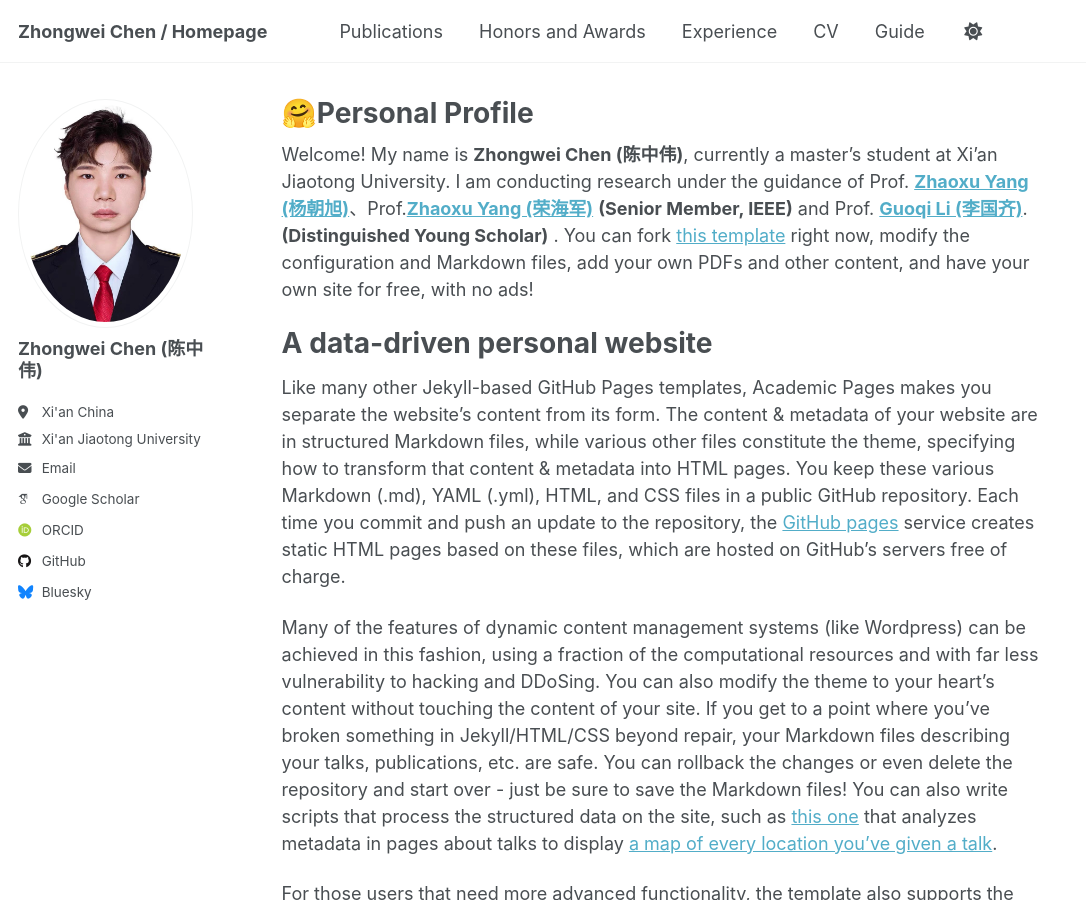
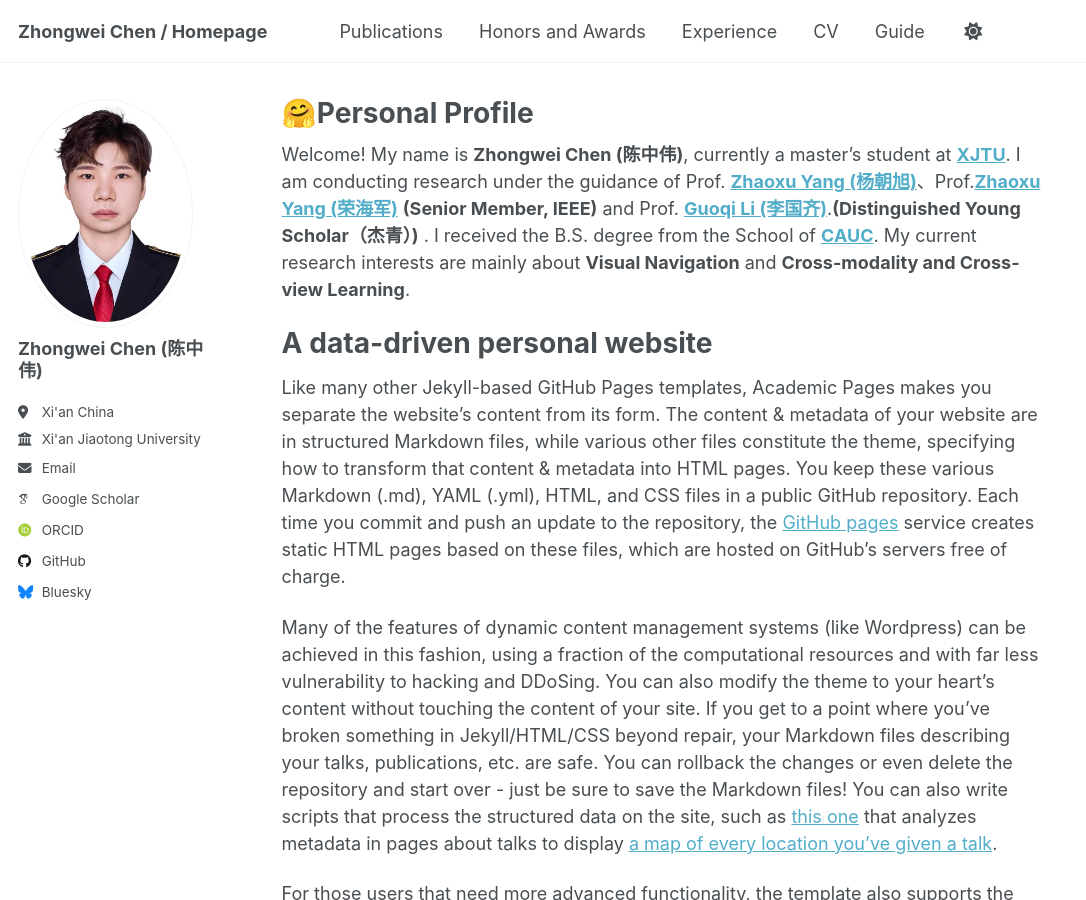
Before and after one commit to ISChenawei/ISChenawei.github.io, a Jekyll site: the page built from _pages/about.md, in a window 1280 px wide and 900 px high. Shown: the whole window, without its empty margins (0-1086 px from the left). Built offline with Jekyll 4.4.1, drawn with Linux system fonts in a browser that asks for light colours; some web fonts are replaced; a script that is not in the unit is left out.

Commit message:
Update about.md

```diff
--- a/_pages/about.md
+++ b/_pages/about.md
@@ -7,9 +7,8 @@ redirect_from:
   - /about.html
 ---
 
-Welcome! My name is **Zhongwei Chen (陈中伟)**, currently a master's student at Xi'an Jiaotong University.
-I am conducting research under the guidance of Prof. [**Zhaoxu Yang (杨朝旭)**](https://scholar.google.com/citations?user=t2JLE8EAAAAJ&hl=zh-CN)、Prof.[**Zhaoxu Yang (荣海军)**](https://scholar.google.com/citations?user=t2JLE8EAAAAJ&hl=zh-CN) **(Senior Member, IEEE)** and Prof. [**Guoqi Li (李国齐)**](https://scholar.google.com/citations?user=qCfE--MAAAAJ&hl=zh-CN).**(Distinguished Young Scholar)** .
- You can fork [this template](https://github.com/academicpages/academicpages.github.io) right now, modify the configuration and Markdown files, add your own PDFs and other content, and have your own site for free, with no ads!
+Welcome! My name is **Zhongwei Chen (陈中伟)**, currently a master's student at [**XJTU**](http://www.xjtu.edu.cn/).
+I am conducting research under the guidance of Prof. [**Zhaoxu Yang (杨朝旭)**](https://scholar.google.com/citations?user=t2JLE8EAAAAJ&hl=zh-CN)、Prof.[**Zhaoxu Yang (荣海军)**](https://scholar.google.com/citations?user=t2JLE8EAAAAJ&hl=zh-CN) **(Senior Member, IEEE)** and Prof. [**Guoqi Li (李国齐)**](https://scholar.google.com/citations?user=qCfE--MAAAAJ&hl=zh-CN).**(Distinguished Young Scholar（杰青）)** . I received the B.S. degree from the School of [**CAUC**](https://www.cauc.edu.cn/zhv5/). My current research interests are mainly about **Visual Navigation** and **Cross-modality and Cross-view Learning**.
 
 A data-driven personal website
 ======
```
